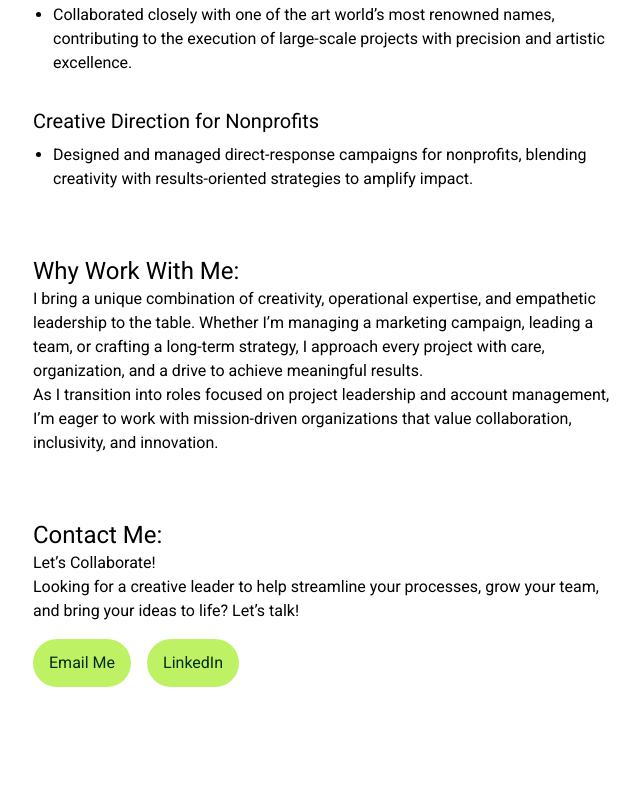
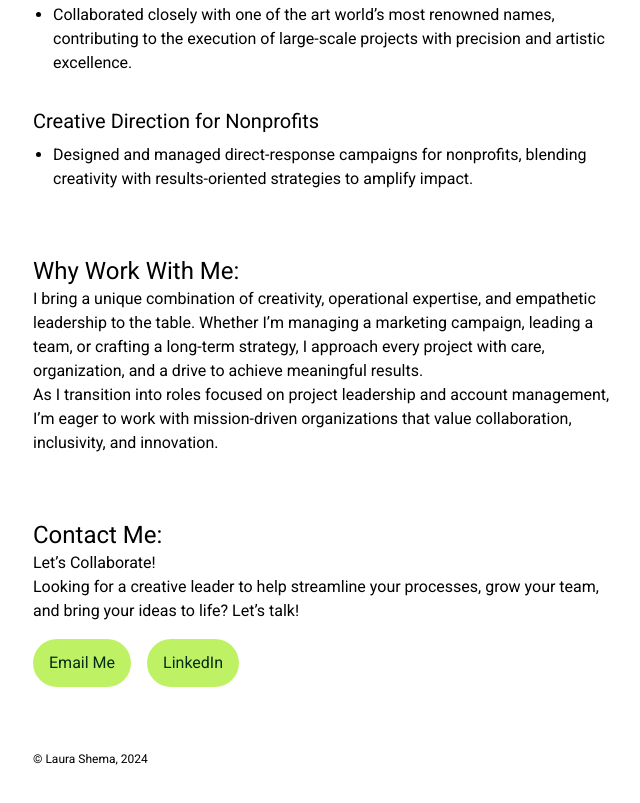
Before and after one commit to talktalkmake/laurashema, a website: page index.html in a window 1280 px wide. Shown: the part 1741-2544 px from the top of the page, without its empty margins (31-671 px from the left). Before the commit the page ends 2492 px from the top, so only its background shows below. Drawn offline with Linux system fonts and the light colour scheme.

Commit message:
Adding a copyright

```diff
--- a/index.html
+++ b/index.html
@@ -65,6 +65,7 @@
                 <a href="laura.shema@gmail.com" class="px-4 py-3 bg-lime-300 text-green-950 inline-block rounded-full hover:bg-lime-50 text-black transition-all">Email Me</a>
                 <a href="https://www.linkedin.com/in/laura-shema-5313b114/" target="_blank" class="px-4 py-3 bg-lime-300 text-green-950 inline-block rounded-full hover:bg-lime-50 text-black transition-all">LinkedIn</a>
             </div>
+            <p class="mt-16 text-xs">&copy; Laura Shema, 2024</p>
         </main>
         </body>
         </html>
```
Also changed, not shown: style.css.
